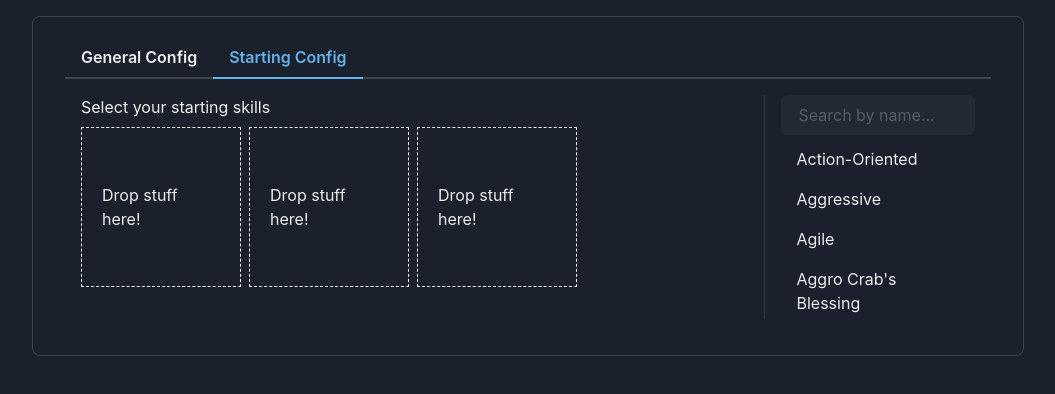
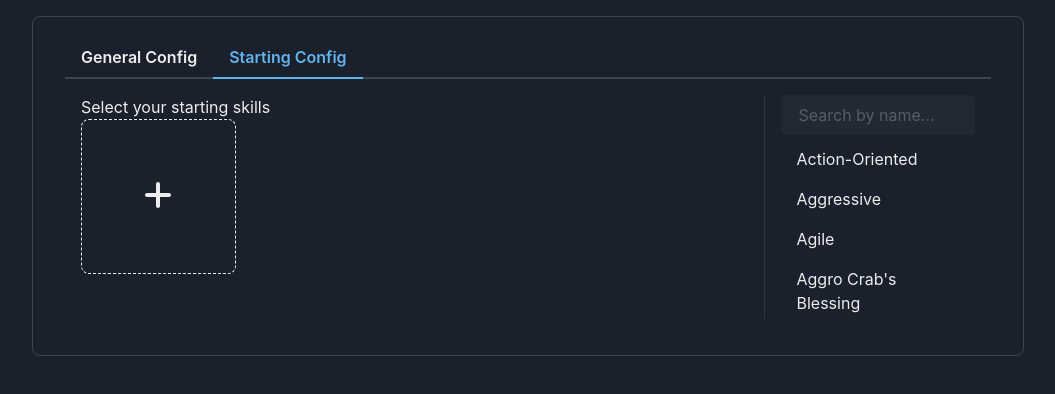
Before and after one commit to franomai/cornercutter, a React (Vite) app in the folder frontend/: page / in a window 1280 px wide. Both pictures are taken after a click on the tab "Starting Config". Shown: the top 394 px of the page, without its empty margins (112-1167 px from the left). Built offline with nearby package versions, Linux system fonts and the light colour scheme.

Commit message:
#3 Added support for unlimited starting skills

```diff
--- a/frontend/src/App.css
+++ b/frontend/src/App.css
@@ -1,38 +1,3 @@
-.App-logo {
-    height: 40vmin;
-    pointer-events: none;
+.square {
+    aspect-ratio: 1 / 1;
 }
-
-@media (prefers-reduced-motion: no-preference) {
-    .App-logo {
-        animation: App-logo-spin infinite 20s linear;
-    }
-}
-
-.App-header {
-    background-color: #282c34;
-    min-height: 100vh;
-    display: flex;
-    flex-direction: column;
-    align-items: center;
-    justify-content: center;
-    font-size: calc(10px + 2vmin);
-    color: white;
-}
-
-.App-link {
-    color: #61dafb;
-}
-
-@keyframes App-logo-spin {
-    from {
-        transform: rotate(0deg);
-    }
-    to {
-        transform: rotate(360deg);
-    }
-}
-
-button {
-    font-size: calc(10px + 2vmin);
-}
--- a/frontend/src/components/ItemTypeDefinitions.tsx
+++ b/frontend/src/components/ItemTypeDefinitions.tsx
@@ -4,6 +4,6 @@ import ItemRender from './dragdrop/ItemRender';
 export const ItemTypes: Record<string, ItemType> = {
     SKILL: {
         id: 'skill',
-        render: (item) => <ItemRender item={item} ref={null} />,
+        render: (item) => <ItemRender item={item} />,
     },
 };
--- a/frontend/src/components/dragdrop/Dropzone.tsx
+++ b/frontend/src/components/dragdrop/Dropzone.tsx
@@ -6,7 +6,6 @@ import { useDrop } from 'react-dnd';
 import { ItemType, Item } from '../../types/ItemTypes';
 
 interface Props {
-    item?: Item;
     itemType: ItemType;
     onItemDropped?: (item: Item) => void;
 }
@@ -17,17 +16,10 @@ interface DropProps {
 }
 
 const Dropzone: FC<Props> = (props) => {
-    const [item, setItem] = useState<Item | null>(props.item ?? null);
-
-    useEffect(() => {
-        setItem(props.item ?? null);
-    }, [props.item]);
-
     const [{ isOver, canDrop }, dropRef] = useDrop<Item, unknown, DropProps>(() => ({
         accept: props.itemType.id,
         drop: (item) => {
             if (props.onItemDropped) props.onItemDropped(item);
-            setItem(item);
         },
         collect: (monitor) => ({
             isOver: monitor.isOver(),
@@ -35,20 +27,21 @@ const Dropzone: FC<Props> = (props) => {
         }),
     }));
 
-    function renderDropzone(): ReactNode {
-        if (isOver && canDrop)
-            return (
-                <Text color="blue.200">
+    const enabled = isOver && canDrop;
+
+    return (
+        <Box
+            p={3}
+            ref={dropRef}
+            border="1px dashed"
+            borderColor={canDrop ? 'blue.200' : undefined}
+            rounded="lg"
+            className="square"
+        >
+            <Center p={2} background={enabled ? 'whiteAlpha.100' : undefined} w="full" h="full" rounded="md">
+                <Text color={canDrop ? 'blue.200' : undefined}>
                     <FontAwesomeIcon icon={faPlus} size="2x" />
                 </Text>
-            );
-        return item ? props.itemType.render(item) : 'Drop stuff here!';
-    }
-
-    return (
-        <Box w={40} h={40} ref={dropRef} border="1px dashed" p={3} borderColor={canDrop ? 'blue.200' : undefined}>
-            <Center p={2} background={isOver ? 'whiteAlpha.100' : undefined} w="full" h="full">
-                {renderDropzone()}
             </Center>
         </Box>
     );
--- /dev/null
+++ b/frontend/src/components/dragdrop/SelectedSkill.tsx
@@ -0,0 +1,20 @@
+import { Box, Center } from '@chakra-ui/react';
+import { FC } from 'react';
+import { Item } from '../../types/ItemTypes';
+import ItemRender from './ItemRender';
+
+interface Props {
+    item: Item;
+}
+
+const SelectedSkill: FC<Props> = (props) => {
+    return (
+        <Box border="1px" p={3} rounded="lg" className="square">
+            <Center p={2} w="full" h="full">
+                <ItemRender item={props.item} />
+            </Center>
+        </Box>
+    );
+};
+
+export default SelectedSkill;
--- a/frontend/src/data/TestSkills.tsx
+++ b/frontend/src/data/TestSkills.tsx
@@ -1,7 +1,8 @@
 import Skill from '../components/dragdrop/Skill';
+import { Item } from '../types/ItemTypes';
 import SearchColumnItem from '../types/SearchColumnItem';
 
-export const Skills: SearchColumnItem[] = [
+const Skills: SearchColumnItem[] = [
     {
         id: 1,
         name: 'Action-Oriented',
@@ -23,3 +24,17 @@ export const Skills: SearchColumnItem[] = [
     name: skill.name,
     render: <Skill item={skill} />,
 }));
+
+const mappedSkills = new Map<number, Item>();
+Skills.forEach((skill) => mappedSkills.set(skill.id, skill));
+
+function skillFromId(id: number): Item {
+    const skill = mappedSkills.get(id);
+    if (!skill) {
+        // Sanity check - This should never be thrown
+        throw new Error(`There is no skill with the id ${id}`);
+    }
+    return skill;
+}
+
+export { Skills, skillFromId };
--- a/frontend/src/pages/StartingConfig.tsx
+++ b/frontend/src/pages/StartingConfig.tsx
@@ -1,23 +1,32 @@
-import { Grid, GridItem, Stack, Text } from '@chakra-ui/react';
-import { FC } from 'react';
+import { Grid, GridItem, SimpleGrid, Stack, Text } from '@chakra-ui/react';
+import { FC, ReactNode } from 'react';
 import Dropzone from '../components/dragdrop/Dropzone';
+import SelectedSkill from '../components/dragdrop/SelectedSkill';
 import { ItemTypes } from '../components/ItemTypeDefinitions';
 import SearchColumn from '../components/SearchColumn';
 import useConfigContext from '../context/ConfigContext';
-import { Skills } from '../data/TestSkills';
+import { skillFromId, Skills } from '../data/TestSkills';
+import { Item } from '../types/ItemTypes';
 
 const StartingConfig: FC = () => {
     const [config, setConfig] = useConfigContext();
+
+    function renderSkills(): ReactNode {
+        return config.startingSkillIds.map((id, index) => <SelectedSkill key={index} item={skillFromId(id)} />);
+    }
+
+    function addSkill(skill: Item) {
+        setConfig((config) => ({ ...config, startingSkillIds: [...config.startingSkillIds, skill.id] }));
+    }
 
     return (
         <Grid templateColumns="repeat(4, 1fr)" gap={4}>
             <GridItem colSpan={3}>
                 <Text>Select your starting skills</Text>
-                <Stack direction="row" gap={2} mt={2}>
-                    <Dropzone itemType={ItemTypes.SKILL} />
-                    <Dropzone itemType={ItemTypes.SKILL} />
-                    <Dropzone itemType={ItemTypes.SKILL} />
-                </Stack>
+                <SimpleGrid columns={[1, null, 2, 3, 4, 5]} gap={4}>
+                    {renderSkills()}
+                    <Dropzone itemType={ItemTypes.SKILL} onItemDropped={addSkill} />
+                </SimpleGrid>
             </GridItem>
             <GridItem colSpan={1}>
                 <SearchColumn items={Skills} />
```
